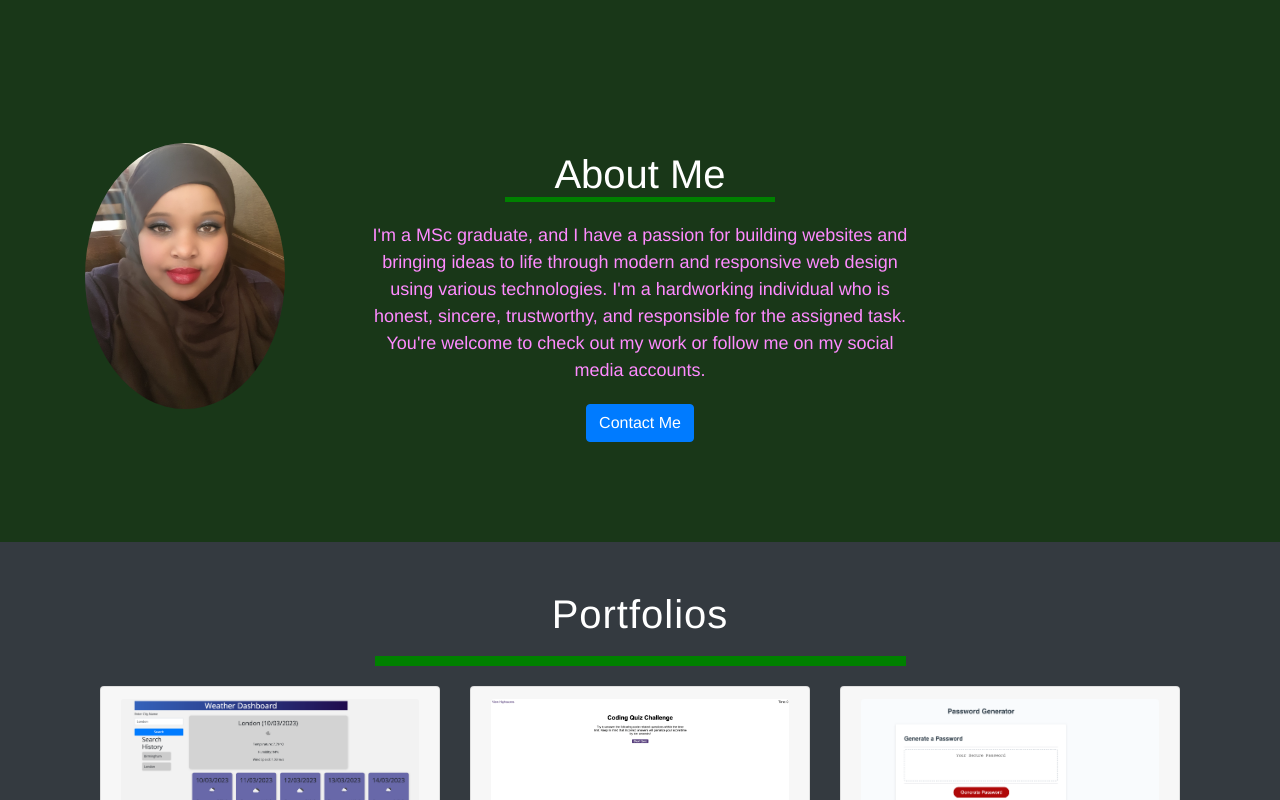
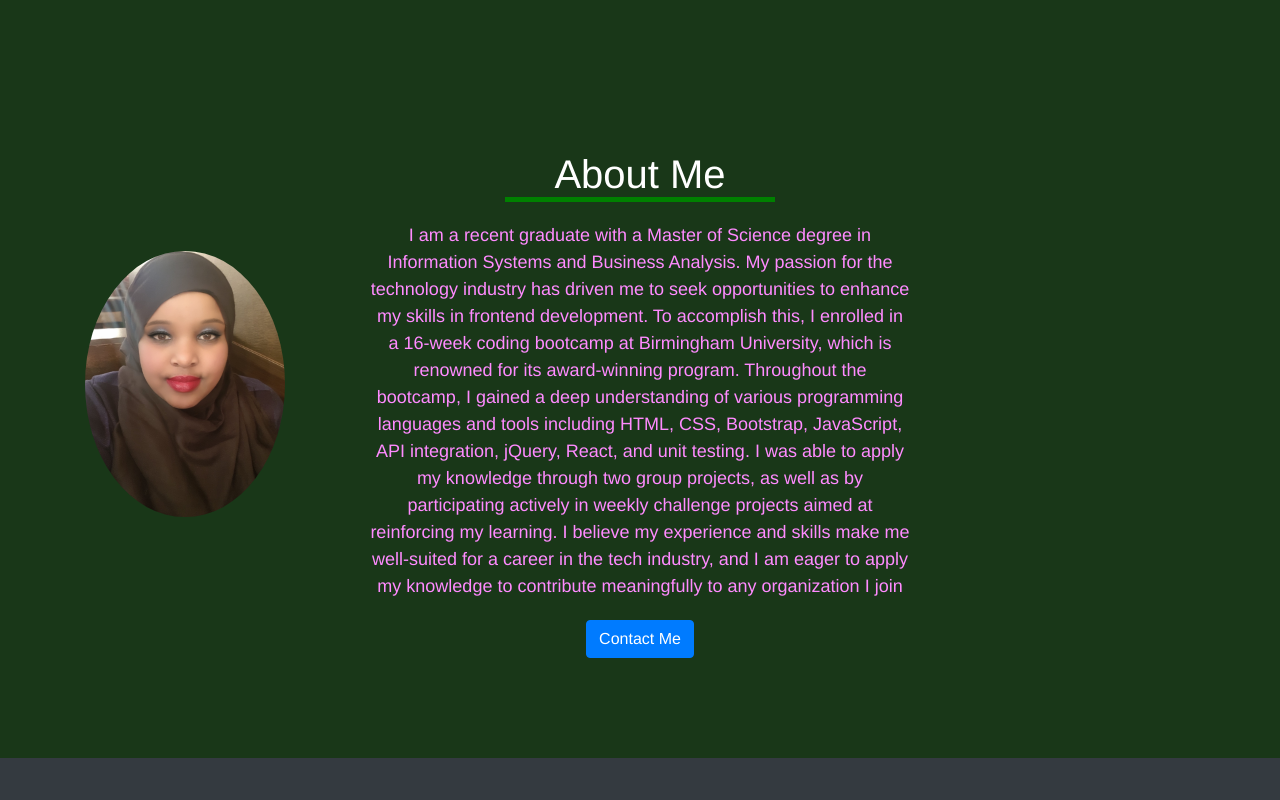
Before and after one commit to fadumasaidcodes/Faduma-Portfolio, a plain HTML site: page index.html in a window 1280 px wide. Shown: the part 600-1400 px from the top of the page. Drawn offline with nearby package versions, Linux system fonts and the light colour scheme.

Commit message:
added the latest changes

```diff
--- a/index.html
+++ b/index.html
@@ -96,10 +96,7 @@
         <div class="col-lg-6 my-auto text-center mt-5 mb-5">
           <h1 class="sub-heading mb-4">About Me</h1>
           <p class="about-me-txt">
-            I'm a MSc graduate, and I have a passion for building websites and bringing ideas to life through modern and
-            responsive web design using various technologies. I'm a hardworking individual who is honest, sincere,
-            trustworthy, and responsible for the assigned task. You're welcome to check out my work or follow me on my
-            social media accounts.</p>
+            I am a recent graduate with a Master of Science degree in Information Systems and Business Analysis. My passion for the technology industry has driven me to seek opportunities to enhance my skills in frontend development. To accomplish this, I enrolled in a 16-week coding bootcamp at Birmingham University, which is renowned for its award-winning program. Throughout the bootcamp, I gained a deep understanding of various programming languages and tools including HTML, CSS, Bootstrap, JavaScript, API integration, jQuery, React, and unit testing. I was able to apply my knowledge through two group projects, as well as by participating actively in weekly challenge projects aimed at reinforcing my learning. I believe my experience and skills make me well-suited for a career in the tech industry, and I am eager to apply my knowledge to contribute meaningfully to any organization I join</p>
           <a href="#Contact" class="btn btn-primary">Contact Me</a>
         </div>
       </div>
```
